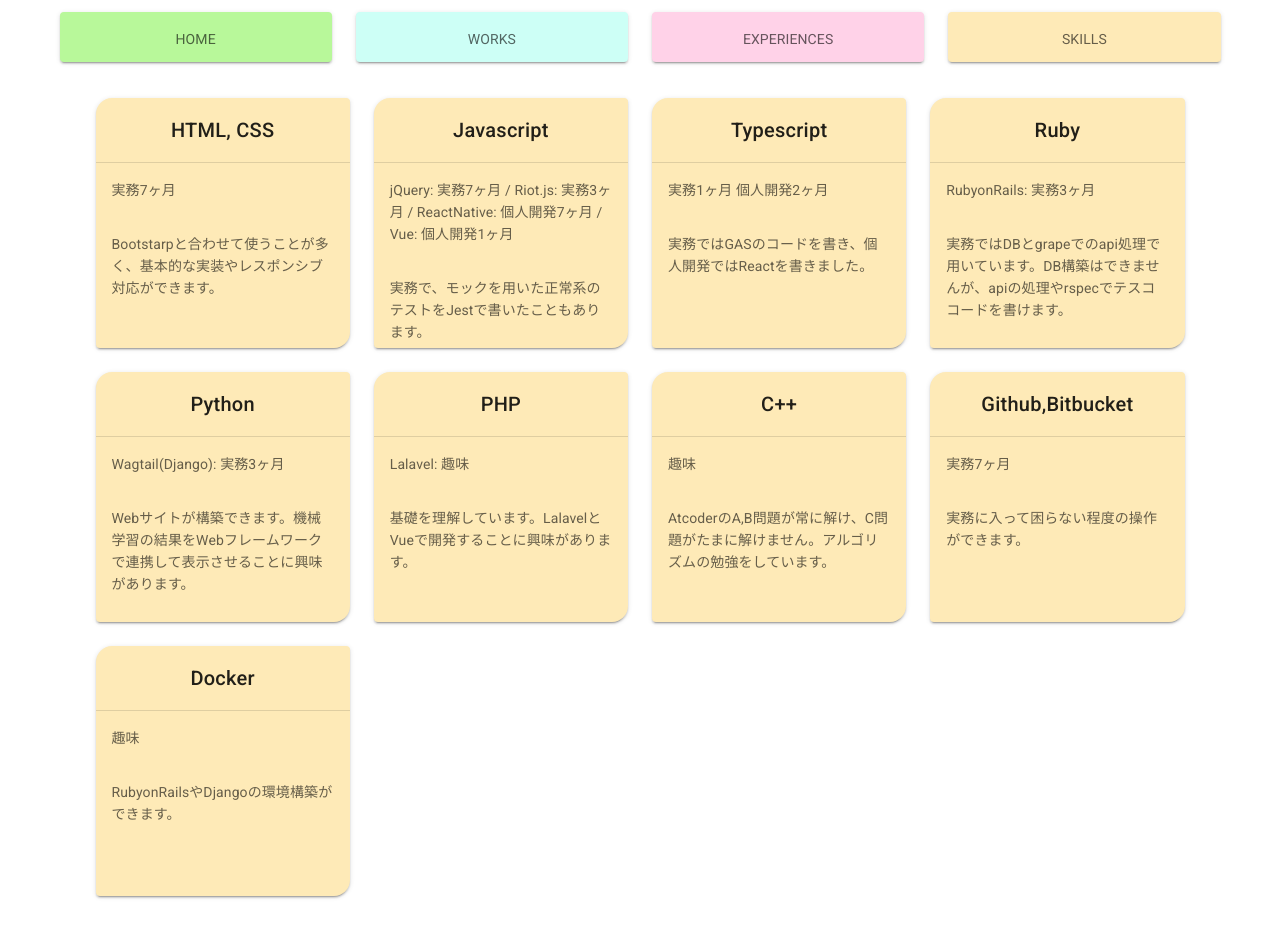
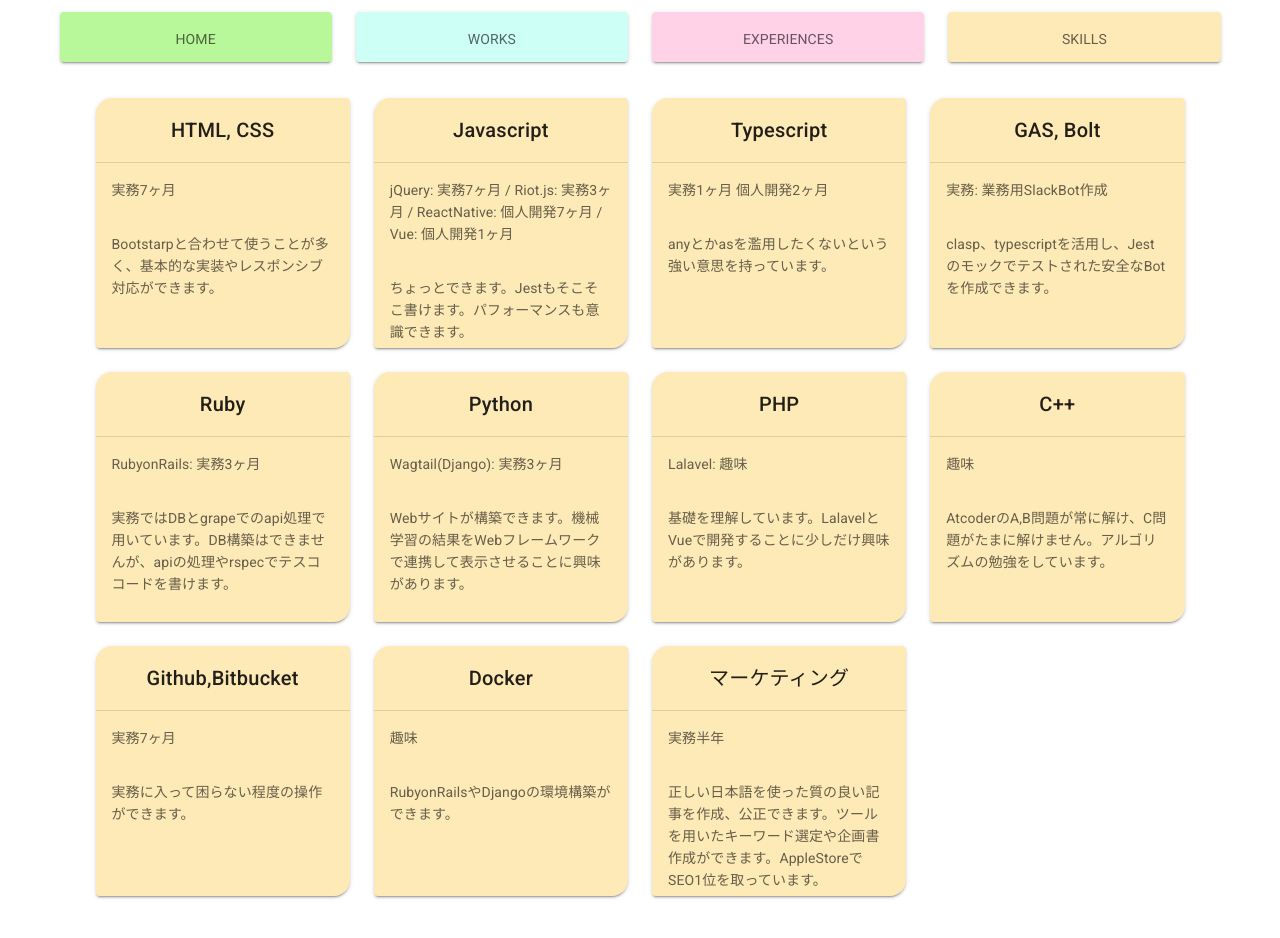
Before and after one commit to wafuwafu13/portfolio, a Vue app: page /skills in a window 1280 px wide. Shown: the top 938 px of the page. Built offline with nearby package versions, Linux system fonts and the light colour scheme.

Commit message:
update works skills

```diff
--- a/src/views/Home.vue
+++ b/src/views/Home.vue
@@ -23,7 +23,7 @@
             資格
           </v-expansion-panel-header>
           <v-expansion-panel-content>
-            応用情報、AWS、PAST中級、TOEIC900を取りたい(願望)
+            応用情報、AWS、PAST中級、TOEIC900を取りたい (全て願望と意思)
           </v-expansion-panel-content>
         </v-expansion-panel>
         <v-expansion-panel>
@@ -31,7 +31,7 @@
             お気に入りの学術書
           </v-expansion-panel-header>
           <v-expansion-panel-content>
-            勉強の哲学(千葉雅也) / なっとく!アルゴリズム(Aditya Y. Bhargava) / プログラムはなぜ動くのか(矢沢久雄) / 社会科学と因果分析(佐藤俊樹)
+            勉強の哲学 (千葉雅也) / なっとく!アルゴリズム (Aditya Y. Bhargava) / 「なぜ」シリーズ (矢沢久雄) / 社会科学と因果分析 (佐藤俊樹)
           </v-expansion-panel-content>
         </v-expansion-panel>
         <v-expansion-panel>
@@ -39,7 +39,7 @@
             お気に入りの本、作家
           </v-expansion-panel-header>
           <v-expansion-panel-content>
-            太宰治全集(全10巻) / 走れ!T校バスケット部(松崎洋) / バッテリー(あさのあつこ) / 僕らの七日間戦争シリーズ(宗田理) / 池井戸潤 / 重松清
+            太宰治全集 (全10巻) / 走れ!T校バスケット部 (松崎洋) / バッテリー (あさのあつこ) / 僕らの七日間戦争シリーズ (宗田理) / 池井戸潤 / 重松清
           </v-expansion-panel-content>
         </v-expansion-panel>
         <v-expansion-panel>
--- a/src/views/Skills.vue
+++ b/src/views/Skills.vue
@@ -26,7 +26,7 @@
               jQuery: 実務7ヶ月 / Riot.js: 実務3ヶ月 / ReactNative: 個人開発7ヶ月 / Vue: 個人開発1ヶ月
             </v-card-text>
             <v-card-text>
-              実務で、モックを用いた正常系のテストをJestで書いたこともあります。
+              ちょっとできます。Jestもそこそこ書けます。パフォーマンスも意識できます。
             </v-card-text>
           </v-card>
         </v-col>
@@ -40,7 +40,21 @@
               実務1ヶ月 個人開発2ヶ月
             </v-card-text>
             <v-card-text>
-              実務ではGASのコードを書き、個人開発ではReactを書きました。
+              anyとかasを濫用したくないという強い意思を持っています。
+            </v-card-text>
+          </v-card>
+        </v-col>
+        <v-col cols=12 sm=12 md=3 lg=3 xl=3>
+          <v-card shaped color="#FEEAB7" height="250">
+            <v-layout justify-center>
+              <v-card-title>GAS, Bolt</v-card-title>
+            </v-layout>
+            <v-divider></v-divider>
+            <v-card-text>
+              実務: 業務用SlackBot作成
+            </v-card-text>
+            <v-card-text>
+              clasp、typescriptを活用し、Jestのモックでテストされた安全なBotを作成できます。
             </v-card-text>
           </v-card>
         </v-col>
@@ -82,7 +96,7 @@
               Lalavel: 趣味
             </v-card-text>
             <v-card-text>
-              基礎を理解しています。LalavelとVueで開発することに興味があります。
+              基礎を理解しています。LalavelとVueで開発することに少しだけ興味があります。
             </v-card-text>
           </v-card>
         </v-col>
@@ -128,6 +142,20 @@
             </v-card-text>
           </v-card>
         </v-col>
+        <v-col cols=12 sm=12 md=3 lg=3 xl=3>
+          <v-card shaped color="#FEEAB7" height="250">
+            <v-layout justify-center>
+              <v-card-title>マーケティング</v-card-title>
+            </v-layout>
+            <v-divider></v-divider>
+            <v-card-text>
+              実務半年
+            </v-card-text>
+            <v-card-text>
+              正しい日本語を使った質の良い記事を作成、公正できます。ツールを用いたキーワード選定や企画書作成ができます。AppleStoreでSEO1位を取っています。
+            </v-card-text>
+          </v-card>
+        </v-col>
       </v-row>
     </v-col>
   </v-container>
--- a/src/views/Works.vue
+++ b/src/views/Works.vue
@@ -25,6 +25,38 @@
       <v-col cols=12 sm=12 md=6 lg=6 xl=6>
         <v-card shaped color="#CDFFF6">
           <v-layout justify-center>
+            <v-card-title>多面！フラッシュ暗算</v-card-title>
+          </v-layout>
+          <v-img src="@/assets/flash.png" height="305"></v-img>
+          <v-card-subtitle>
+            <v-layout justify-center>
+              ReactNative + Firebase / 世界に一つの多面フラッシュ暗算アプリ
+            </v-layout>
+            <v-layout class="pt-5" justify-center>
+              <v-btn class="ml-5" icon href="https://apps.apple.com/jp/app/%E5%A4%9A%E9%9D%A2-%E3%83%95%E3%83%A9%E3%83%83%E3%82%B7%E3%83%A5%E6%9A%97%E7%AE%97/id1511473910" target="_blank">
+                <v-icon x-large>mdi-apple</v-icon>
+              </v-btn>
+              <v-btn class="ml-5" icon target="_blank">
+                <v-icon x-large>mdi-android</v-icon>
+              </v-btn>
+              <v-btn class="ml-5" icon href="https://tamen.jimdofree.com/" target="_blank">
+                <v-icon x-large>mdi-web</v-icon>
+              </v-btn>
+              <v-btn class="ml-5" icon href="https://github.com/wafuwafu13/flash-mental-arithmetic" target="_blank">
+                <v-icon x-large>mdi-github</v-icon>
+              </v-btn>
+            </v-layout>
+             <v-layout justify-center>
+              <a class="pt-5" href="https://qiita.com/wafuwafu13/items/9655c2a1d912ba2d2dac" target="_blank">ReactNativeでフラッシュ暗算アプリを開発して公開しました。</a>
+            </v-layout>
+          </v-card-subtitle>
+        </v-card>
+      </v-col>
+    </v-row>
+    <v-row>
+       <v-col cols=12 sm=12 md=6 lg=6 xl=6>
+        <v-card shaped color="#CDFFF6">
+          <v-layout justify-center>
             <v-card-title>日本の統計</v-card-title>
           </v-layout>
           <v-img src="@/assets/e-stat-native.png"></v-img>
@@ -46,6 +78,27 @@
            </v-card-subtitle>
         </v-card>
       </v-col>
+      <v-col cols=12 sm=12 md=6 lg=6 xl=6>
+        <v-card shaped color="#CDFFF6">
+          <v-layout justify-center>
+            <v-card-title>e-stat-population</v-card-title>
+          </v-layout>
+          <v-img src="@/assets/e-stat-population.png" height="305"></v-img>
+          <v-card-subtitle>
+            <v-layout justify-center>
+              Node.js + Jest + Travis CI / e-StatのAPIを用いて人口を取得するnpmパッケージ
+            </v-layout>
+           <v-layout class="pt-5" justify-center>
+              <v-btn icon href="https://github.com/wafuwafu13/e-stat-population" target="_blank">
+                <v-icon x-large>mdi-github</v-icon>
+              </v-btn>
+           </v-layout>
+           <v-layout justify-center>
+              <a class="pt-5" href="https://qiita.com/wafuwafu13/items/6c7704c04465c13ca8d8" target="_blank">まずは簡単なnpmパッケージを半日で作ってみよう</a>
+           </v-layout>
+           </v-card-subtitle>
+        </v-card>
+      </v-col>
     </v-row>
     <v-row>
       <v-col cols=12 sm=12 md=6 lg=6 xl=6>
@@ -53,10 +106,10 @@
           <v-layout justify-center>
             <v-card-title>カオスジェネレーター</v-card-title>
           </v-layout>
-          <v-img src="@/assets/chaos-generator.png"></v-img>
+          <v-img src="@/assets/chaos-generator.png" height="340"></v-img>
           <v-card-subtitle>
             <v-layout justify-center>
-              Python / 社会学の授業を自力でコード化
+              Python / 家族社会学の講義を自力でコード化
             </v-layout>
            <v-layout class="pt-5" justify-center>
               <v-btn icon href="https://github.com/wafuwafu13/chaos-generator" target="_blank">
@@ -69,33 +122,6 @@
            </v-card-subtitle>
         </v-card>
       </v-col>
-      <v-col cols=12 sm=12 md=6 lg=6 xl=6>
-        <v-card shaped color="#CDFFF6">
-          <v-layout justify-center>
-            <v-card-title>多面！フラッシュ暗算</v-card-title>
-          </v-layout>
-          <v-img src="@/assets/flash.png" height="476"></v-img>
-          <v-card-subtitle>
-            <v-layout justify-center>
-              ReactNative + Firebase / 世界に一つの多面フラッシュ暗算アプリ
-            </v-layout>
-            <v-layout class="pt-5" justify-center>
-              <v-btn class="ml-5" icon href="https://apps.apple.com/jp/app/%E5%A4%9A%E9%9D%A2-%E3%83%95%E3%83%A9%E3%83%83%E3%82%B7%E3%83%A5%E6%9A%97%E7%AE%97/id1511473910" target="_blank">
-                <v-icon x-large>mdi-apple</v-icon>
-              </v-btn>
-              <v-btn class="ml-5" icon target="_blank">
-                <v-icon x-large>mdi-android</v-icon>
-              </v-btn>
-              <v-btn class="ml-5" icon href="https://tamen.jimdofree.com/" target="_blank">
-                <v-icon x-large>mdi-web</v-icon>
-              </v-btn>
-              <v-btn class="ml-5" icon href="https://github.com/wafuwafu13/flash-mental-arithmetic" target="_blank">
-                <v-icon x-large>mdi-github</v-icon>
-              </v-btn>
-            </v-layout>
-          </v-card-subtitle>
-        </v-card>
-      </v-col>
     </v-row>
   </v-container>
 </template>
```
Also changed, not shown: src/assets/e-stat-population.png (added).
